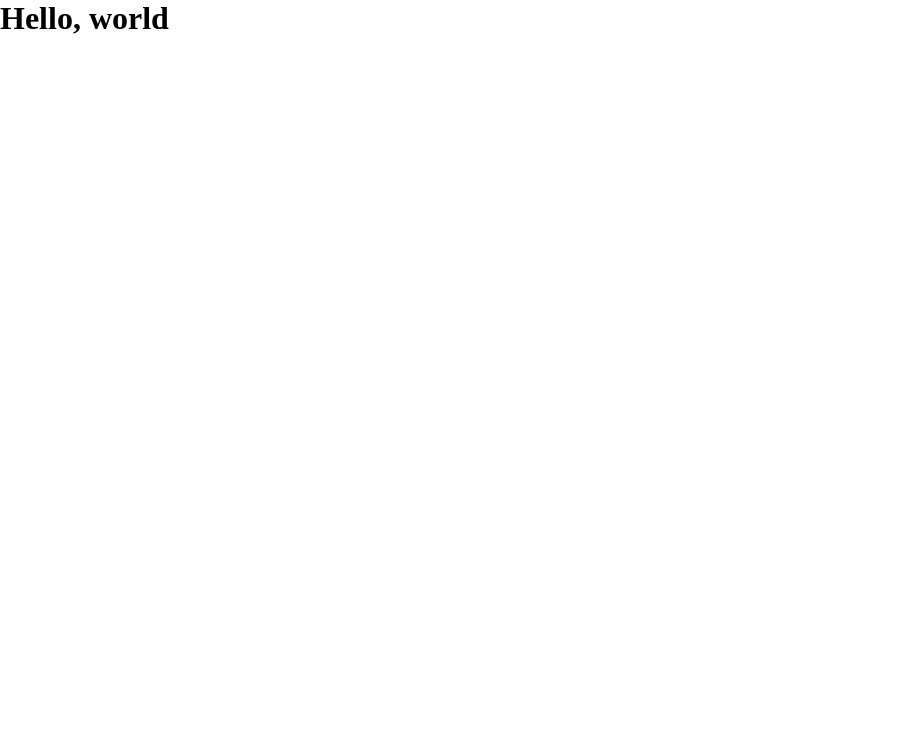
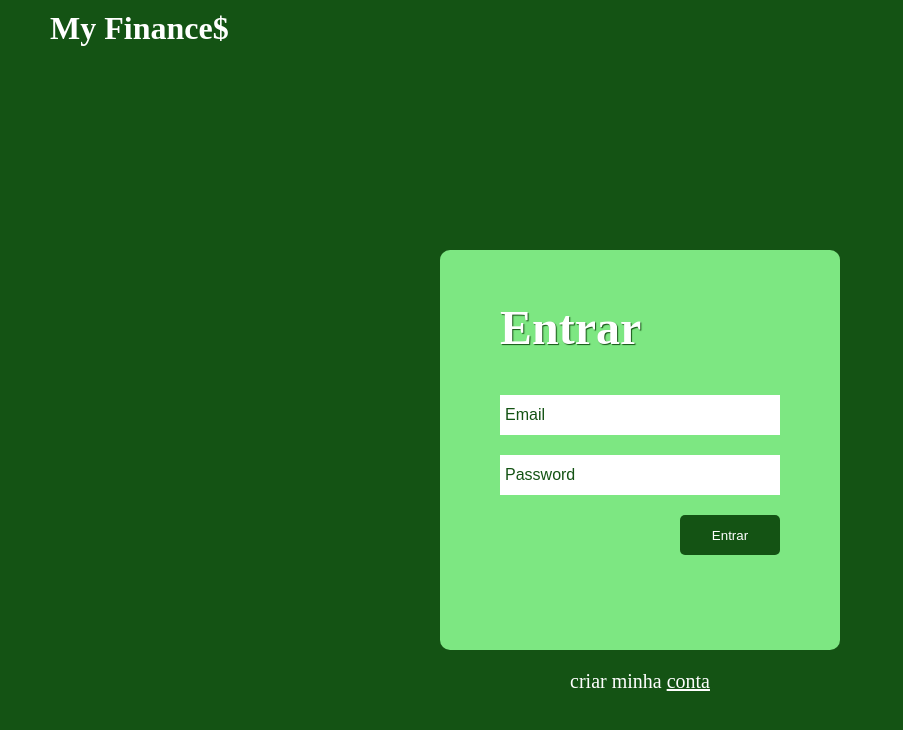
Before and after one commit to vitor-mat/My-Finances, a React (Create React App) app: page / in a window 1280 px wide. Shown: the top 730 px of the page, without its empty margins (0-903 px from the left). Built offline with nearby package versions, Linux system fonts and the light colour scheme.

Commit message:
padina de login criada

```diff
--- a/src/App.js
+++ b/src/App.js
@@ -4,12 +4,8 @@ import { LoginPage } from './pages/login/index';
 
 
 function App() {
-  let name = "world"
-  const titulo = <h1>Hello, {name}</h1>
-  return (
-    <div className="App">
-      		{titulo}
-    </div>
+  return(
+    <LoginPage />
   )
 }
 
--- a/src/pages/login/index.js
+++ b/src/pages/login/index.js
@@ -1,7 +1,28 @@
 import React from 'react';
 
+import './style.scss'
+
 export const LoginPage = () => {
-    return(
-        <p>Ola mundo</p>
+    return (
+        <div className="container">
+            <header>
+                <h1>My Finance$</h1>
+            </header>
+            <main>
+                <div id="login-container">
+                    <div id="longin-title">
+                        <h2>Entrar</h2>
+                    </div>
+                    <div id="login-inputs-div">
+                        <input type="email" placeholder="Email" />
+                        <input type="password" placeholder="Password" />
+                        <button>Entrar</button>
+                    </div>
+                </div>
+                <div id="create-accout-div">
+                    <span>criar minha <a>conta</a></span>
+                </div>
+            </main>
+        </div>
     )
 }
--- a/src/pages/login/style.scss
+++ b/src/pages/login/style.scss
@@ -0,0 +1,102 @@
+$green: rgb(20, 83, 20);
+$light-green: rgb(125, 231, 130);
+$white: #fff;
+
+.container{
+    background: $green;
+    width: 100%;
+    height: 100vh;
+    display: flex;
+    align-items: center;
+    justify-content: center;
+    flex-direction: column;
+
+    header{
+        width: 100%;
+        height: 100px;
+        padding: 10px 50px 0;
+
+        h1{
+            color: $white;
+            font-size: 32px;
+            cursor: pointer;
+        }
+    }
+
+    main{
+        width: 100%;
+        flex: 1;
+        display: flex;
+        flex-direction: column;
+        align-items: center;
+        padding-top: 150px;
+        gap: 20px;
+
+        #login-container{
+            background: $light-green;
+            width: 400px;
+            height: 400px;
+            border-radius: 10px;
+            padding:  50px 60px 0;
+            display: flex;
+            flex-direction: column;
+            align-items: center;
+            gap: 40px;
+
+            #longin-title{
+                width: 100%;
+                color: $white;
+                font-weight: 700;
+                font-size: 32px;
+                text-shadow: 1px 1px 1px $green;
+            }
+
+            #login-inputs-div{
+                width: 100%;
+                display: flex;
+                flex-direction: column;
+                align-items: center;
+                gap: 20px;
+
+                input{
+                    width: 100%;
+                    height: 40px;
+                    padding: 5px;
+                    border: none;
+                    outline: none;
+                    color: $green;
+                    font-weight: 600;
+                    font-size: 16px;
+                }
+
+                input::placeholder{
+                    color: $green;
+                    font-weight: 300;
+                }
+
+                button{
+                    align-self: flex-end;
+                    width: 100px;
+                    height: 40px;
+                    bordeR: none;
+                    outline: none;
+                    background: $green;
+                    color: $white;
+                    border-radius: 5px;
+                }
+            }
+        }
+        #create-accout-div{
+            span{
+                color: $white;
+                font-weight: 300;
+                font-size: 20px;
+
+                a{
+                    cursor: pointer;
+                    text-decoration: underline;
+                }
+            }
+        }
+    }
+}
```
